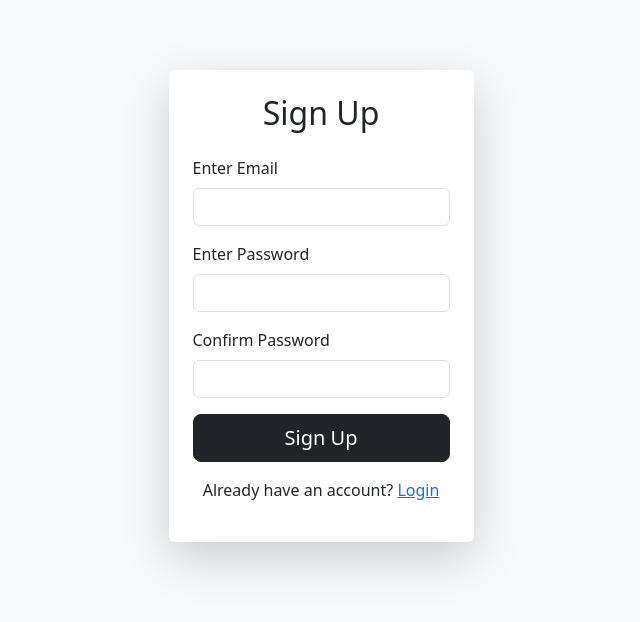
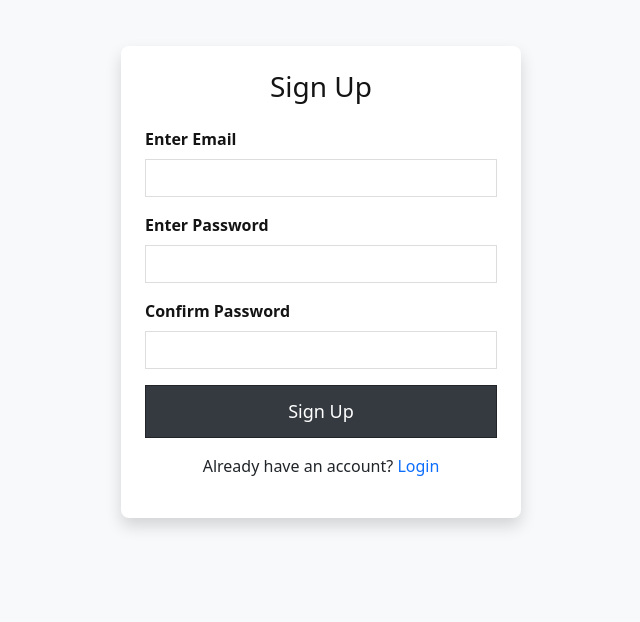
Before and after one commit to dalienst/plann, a Next.js app: page /auth/signup in a window 1280 px wide. Shown: the part 118-740 px from the top of the page, without its empty margins (319-959 px from the left). Built offline with nearby package versions, Linux system fonts and the light colour scheme; no server answers.

Commit message:
style registration page

```diff
--- a/app/auth/signup/page.jsx
+++ b/app/auth/signup/page.jsx
@@ -10,7 +10,9 @@ import toast from "react-hot-toast";
 function SignUp() {
   const [loading, setIsLoading] = useState(false);
   const router = useRouter();
+
   return (
+    <div className="auth-screen">
       <Formik
         initialValues={{
           email: "",
@@ -39,9 +41,7 @@ function SignUp() {
         }}
       >
         {({ touched }) => (
-        <div className="container-fluid">
-          <div className="auth-screen">
-            <Form className="mt-5 shadow-lg p-4 rounded bg-white">
+          <Form className="shadow p-4 bg-white">
             <h2 className="text-center mb-4">Sign Up</h2>
             <div className="mb-3">
               <label htmlFor="email" className="form-label">
@@ -49,7 +49,7 @@ function SignUp() {
               </label>
               <Field
                 type="email"
-                  className="form-control"
+                className="form-control rounded-0"
                 id="email"
                 name="email"
               />
@@ -68,7 +68,7 @@ function SignUp() {
               </label>
               <Field
                 type="password"
-                  className="form-control"
+                className="form-control rounded-0"
                 id="password"
                 name="password"
               />
@@ -87,7 +87,7 @@ function SignUp() {
               </label>
               <Field
                 type="password"
-                  className="form-control"
+                className="form-control rounded-0"
                 id="confirmPassword"
                 name="confirmPassword"
               />
@@ -103,7 +103,7 @@ function SignUp() {
             <div className="d-flex justify-content-center">
               <button
                 type="submit"
-                  className="btn btn-dark btn-lg w-100"
+                className="btn btn-dark btn-sm rounded-0 w-100"
                 disabled={loading}
               >
                 {loading ? "Loading..." : "Sign Up"}
@@ -119,10 +119,9 @@ function SignUp() {
               </p>
             </div>
           </Form>
-          </div>
-        </div>
         )}
       </Formik>
+    </div>
   );
 }
 
--- a/app/globals.css
+++ b/app/globals.css
@@ -1,6 +1,9 @@
 :root {
   --primary-color: #f1f1f1;
   --dark-color: #141414;
+  --primary-bg: #f8f9fa;
+  --button-bg: #343a40;
+  --button-hover: #495057;
 }
 
 * {
@@ -14,6 +17,64 @@
   justify-content: center;
   align-items: center;
   min-height: 100vh;
-  background-color: #f8f9fa;
+  background-color: var(--primary-bg);
   padding: 1rem;
 }
+
+form {
+  max-width: 400px;
+  width: 100%;
+  background-color: white;
+  padding: 2rem;
+  border-radius: 8px;
+  box-shadow: 0 4px 8px rgba(0, 0, 0, 0.1);
+}
+
+h2 {
+  font-size: 1.75rem;
+  color: var(--dark-color);
+  margin-bottom: 1.5rem;
+}
+
+label {
+  font-weight: 600;
+  color: var(--dark-color);
+}
+
+.form-control {
+  border-radius: 0.375rem;
+  border-color: #ddd;
+  transition: border-color 0.3s;
+}
+
+.form-control:focus {
+  border-color: var(--dark-color);
+  box-shadow: 0 0 0 0.25rem rgba(28, 191, 242, 0.25);
+}
+
+.text-danger {
+  font-size: 0.875rem;
+}
+
+.btn {
+  background-color: var(--button-bg);
+  border-radius: 0.375rem;
+  color: white;
+  padding: 0.75rem;
+  width: 100%;
+  font-size: 1.125rem;
+  transition: background-color 0.3s;
+}
+
+.btn:hover {
+  background-color: var(--button-hover);
+}
+
+.text-center a {
+  color: var(--button-bg);
+  text-decoration: none;
+}
+
+.text-center a:hover {
+  text-decoration: underline;
+}
```
Lines whose indentation alone changed are shown as unchanged.
